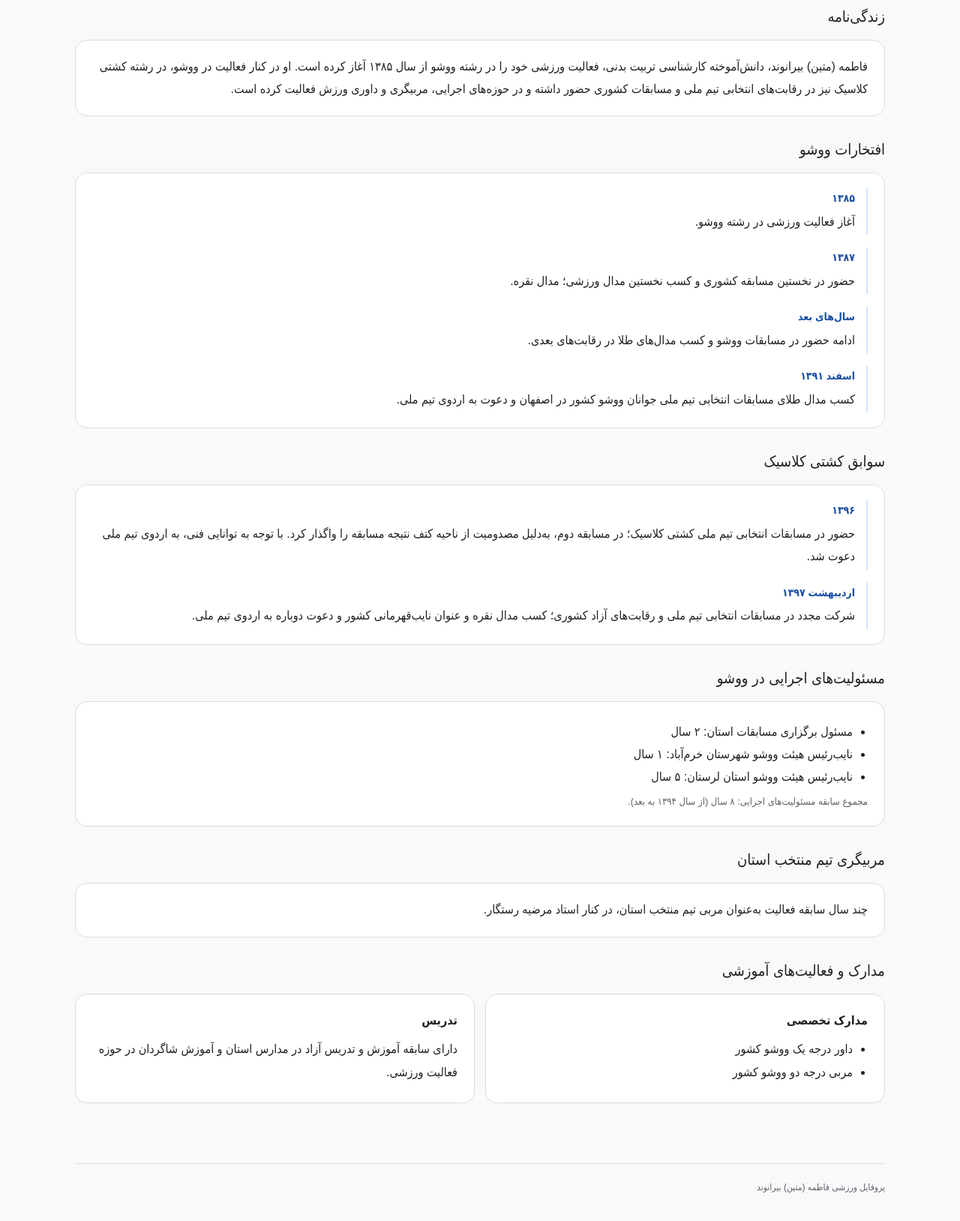
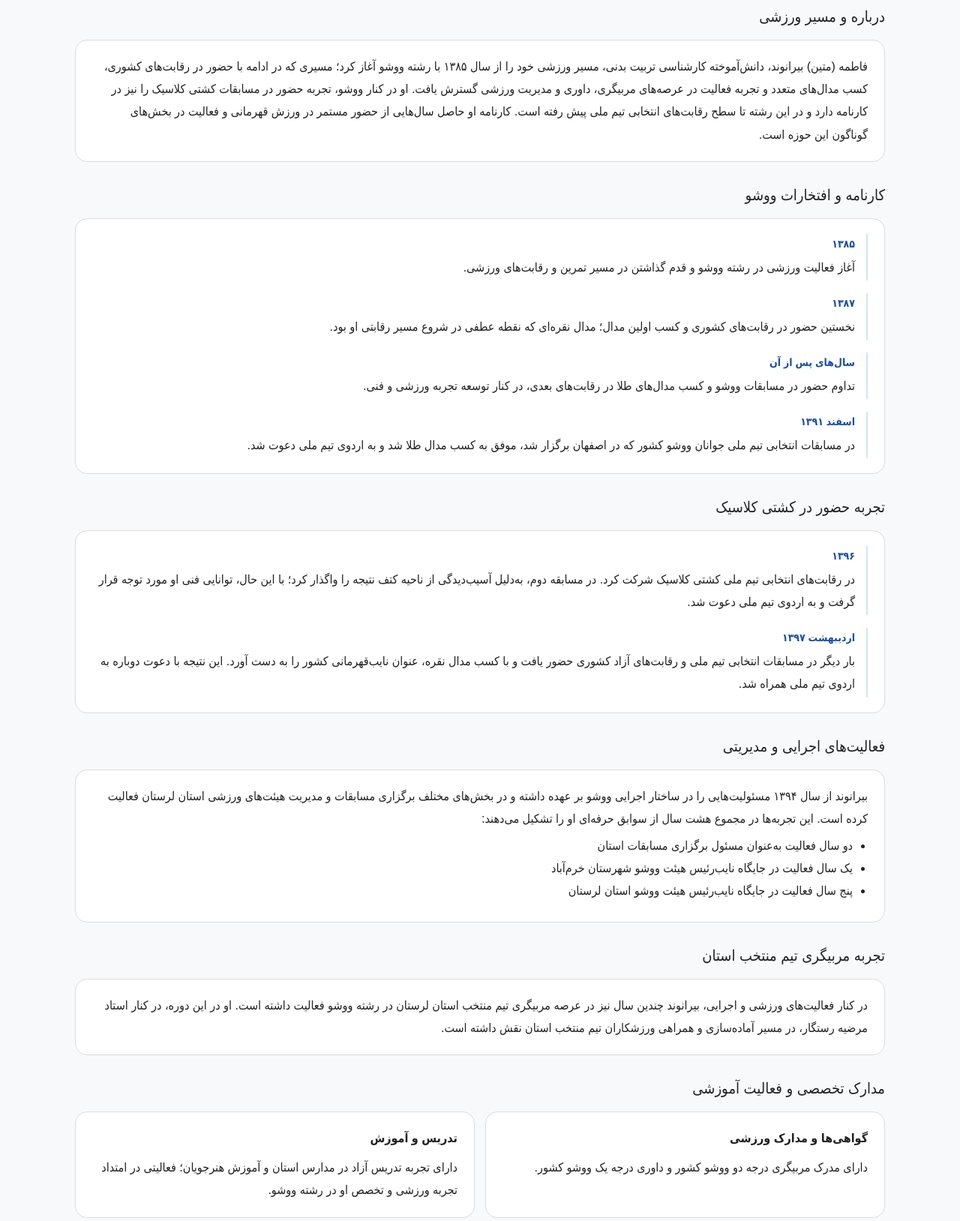
Before and after one commit to matinbeyranvand15-sketch/matin_beyranvand, a plain HTML site: page index.html in a window 1280 px wide. Shown: the part 755-2383 px from the top of the page at 75% size. Drawn offline with Linux system fonts and the light colour scheme.

Commit message:
Polish biography and sports career narrative

```diff
--- a/index.html
+++ b/index.html
@@ -31,11 +31,11 @@
 <div class="profile">
 <div>
 <h1>فاطمه (متین) بیرانوند</h1>
-<p class="subtitle">ورزشکار ووشو و کشتی کلاسیک · مربی و داور ووشو</p>
+<p class="subtitle">فعال رشته‌های ووشو و کشتی کلاسیک · مربی و داور ووشو</p>
 <div class="chips"><span class="chip">کارشناسی تربیت بدنی</span><span class="chip">مربی درجه دو ووشو</span><span class="chip">داور درجه یک ووشو</span></div>
 </div>
 <aside class="panel">
-<div class="panel-head"><strong>اطلاعات کلی</strong><br><small>مشخصات و حوزه‌های فعالیت</small></div>
+<div class="panel-head"><strong>اطلاعات کلی</strong><br><small>حوزه‌های فعالیت و تخصص</small></div>
 <div class="panel-body">
 <div class="fact"><b>نام</b>فاطمه (متین) بیرانوند</div>
 <div class="fact"><b>رشته‌های ورزشی</b>ووشو و کشتی کلاسیک</div>
@@ -46,31 +46,29 @@
 </aside>
 </div>
 <div class="stats">
-<div class="stat"><strong>۲۱</strong><span>مجموع مدال‌ها</span></div>
+<div class="stat"><strong>۲۱</strong><span>مدال در کارنامه ورزشی</span></div>
 <div class="stat"><strong>۱۹ طلا · ۲ نقره</strong><span>ترکیب مدال‌ها</span></div>
 <div class="stat"><strong>۸ سال</strong><span>سابقه مسئولیت اجرایی</span></div>
 </div>
 </header>
 <main>
-<section class="section"><h2>زندگی‌نامه</h2><div class="content-card"><p>فاطمه (متین) بیرانوند، دانش‌آموخته کارشناسی تربیت بدنی، فعالیت ورزشی خود را در رشته ووشو از سال ۱۳۸۵ آغاز کرده است. او در کنار فعالیت در ووشو، در رشته کشتی کلاسیک نیز در رقابت‌های انتخابی تیم ملی و مسابقات کشوری حضور داشته و در حوزه‌های اجرایی، مربیگری و داوری ورزش فعالیت کرده است.</p></div></section>
-<section class="section"><h2>افتخارات ووشو</h2><div class="content-card timeline">
-<div class="item"><div class="year">۱۳۸۵</div><p>آغاز فعالیت ورزشی در رشته ووشو.</p></div>
-<div class="item"><div class="year">۱۳۸۷</div><p>حضور در نخستین مسابقه کشوری و کسب نخستین مدال ورزشی؛ مدال نقره.</p></div>
-<div class="item"><div class="year">سال‌های بعد</div><p>ادامه حضور در مسابقات ووشو و کسب مدال‌های طلا در رقابت‌های بعدی.</p></div>
-<div class="item"><div class="year">اسفند ۱۳۹۱</div><p>کسب مدال طلای مسابقات انتخابی تیم ملی جوانان ووشو کشور در اصفهان و دعوت به اردوی تیم ملی.</p></div>
+<section class="section"><h2>درباره و مسیر ورزشی</h2><div class="content-card"><p>فاطمه (متین) بیرانوند، دانش‌آموخته کارشناسی تربیت بدنی، مسیر ورزشی خود را از سال ۱۳۸۵ با رشته ووشو آغاز کرد؛ مسیری که در ادامه با حضور در رقابت‌های کشوری، کسب مدال‌های متعدد و تجربه فعالیت در عرصه‌های مربیگری، داوری و مدیریت ورزشی گسترش یافت. او در کنار ووشو، تجربه حضور در مسابقات کشتی کلاسیک را نیز در کارنامه دارد و در این رشته تا سطح رقابت‌های انتخابی تیم ملی پیش رفته است. کارنامه او حاصل سال‌هایی از حضور مستمر در ورزش قهرمانی و فعالیت در بخش‌های گوناگون این حوزه است.</p></div></section>
+<section class="section"><h2>کارنامه و افتخارات ووشو</h2><div class="content-card timeline">
+<div class="item"><div class="year">۱۳۸۵</div><p>آغاز فعالیت ورزشی در رشته ووشو و قدم گذاشتن در مسیر تمرین و رقابت‌های ورزشی.</p></div>
+<div class="item"><div class="year">۱۳۸۷</div><p>نخستین حضور در رقابت‌های کشوری و کسب اولین مدال؛ مدال نقره‌ای که نقطه عطفی در شروع مسیر رقابتی او بود.</p></div>
+<div class="item"><div class="year">سال‌های پس از آن</div><p>تداوم حضور در مسابقات ووشو و کسب مدال‌های طلا در رقابت‌های بعدی، در کنار توسعه تجربه ورزشی و فنی.</p></div>
+<div class="item"><div class="year">اسفند ۱۳۹۱</div><p>در مسابقات انتخابی تیم ملی جوانان ووشو کشور که در اصفهان برگزار شد، موفق به کسب مدال طلا شد و به اردوی تیم ملی دعوت شد.</p></div>
 </div></section>
-<section class="section"><h2>سوابق کشتی کلاسیک</h2><div class="content-card timeline">
-<div class="item"><div class="year">۱۳۹۶</div><p>حضور در مسابقات انتخابی تیم ملی کشتی کلاسیک؛ در مسابقه دوم، به‌دلیل مصدومیت از ناحیه کتف نتیجه مسابقه را واگذار کرد. با توجه به توانایی فنی، به اردوی تیم ملی دعوت شد.</p></div>
-<div class="item"><div class="year">اردیبهشت ۱۳۹۷</div><p>شرکت مجدد در مسابقات انتخابی تیم ملی و رقابت‌های آزاد کشوری؛ کسب مدال نقره و عنوان نایب‌قهرمانی کشور و دعوت دوباره به اردوی تیم ملی.</p></div>
+<section class="section"><h2>تجربه حضور در کشتی کلاسیک</h2><div class="content-card timeline">
+<div class="item"><div class="year">۱۳۹۶</div><p>در رقابت‌های انتخابی تیم ملی کشتی کلاسیک شرکت کرد. در مسابقه دوم، به‌دلیل آسیب‌دیدگی از ناحیه کتف نتیجه را واگذار کرد؛ با این حال، توانایی فنی او مورد توجه قرار گرفت و به اردوی تیم ملی دعوت شد.</p></div>
+<div class="item"><div class="year">اردیبهشت ۱۳۹۷</div><p>بار دیگر در مسابقات انتخابی تیم ملی و رقابت‌های آزاد کشوری حضور یافت و با کسب مدال نقره، عنوان نایب‌قهرمانی کشور را به دست آورد. این نتیجه با دعوت دوباره به اردوی تیم ملی همراه شد.</p></div>
 </div></section>
-<section class="section"><h2>مسئولیت‌های اجرایی در ووشو</h2><div class="content-card">
-<ul><li>مسئول برگزاری مسابقات استان: ۲ سال</li><li>نایب‌رئیس هیئت ووشو شهرستان خرم‌آباد: ۱ سال</li><li>نایب‌رئیس هیئت ووشو استان لرستان: ۵ سال</li></ul>
-<p class="muted">مجموع سابقه مسئولیت‌های اجرایی: ۸ سال (از سال ۱۳۹۴ به بعد).</p>
-</div></section>
-<section class="section"><h2>مربیگری تیم منتخب استان</h2><div class="content-card"><p>چند سال سابقه فعالیت به‌عنوان مربی تیم منتخب استان، در کنار استاد مرضیه رستگار.</p></div></section>
-<section class="section"><h2>مدارک و فعالیت‌های آموزشی</h2><div class="cols">
-<div class="content-card"><h3>مدارک تخصصی</h3><ul><li>داور درجه یک ووشو کشور</li><li>مربی درجه دو ووشو کشور</li></ul></div>
-<div class="content-card"><h3>تدریس</h3><p>دارای سابقه آموزش و تدریس آزاد در مدارس استان و آموزش شاگردان در حوزه فعالیت ورزشی.</p></div>
+<section class="section"><h2>فعالیت‌های اجرایی و مدیریتی</h2><div class="content-card"><p>بیرانوند از سال ۱۳۹۴ مسئولیت‌هایی را در ساختار اجرایی ووشو بر عهده داشته و در بخش‌های مختلف برگزاری مسابقات و مدیریت هیئت‌های ورزشی استان لرستان فعالیت کرده است. این تجربه‌ها در مجموع هشت سال از سوابق حرفه‌ای او را تشکیل می‌دهند:</p>
+<ul><li>دو سال فعالیت به‌عنوان مسئول برگزاری مسابقات استان</li><li>یک سال فعالیت در جایگاه نایب‌رئیس هیئت ووشو شهرستان خرم‌آباد</li><li>پنج سال فعالیت در جایگاه نایب‌رئیس هیئت ووشو استان لرستان</li></ul></div></section>
+<section class="section"><h2>تجربه مربیگری تیم منتخب استان</h2><div class="content-card"><p>در کنار فعالیت‌های ورزشی و اجرایی، بیرانوند چندین سال نیز در عرصه مربیگری تیم منتخب استان لرستان در رشته ووشو فعالیت داشته است. او در این دوره، در کنار استاد مرضیه رستگار، در مسیر آماده‌سازی و همراهی ورزشکاران تیم منتخب استان نقش داشته است.</p></div></section>
+<section class="section"><h2>مدارک تخصصی و فعالیت آموزشی</h2><div class="cols">
+<div class="content-card"><h3>گواهی‌ها و مدارک ورزشی</h3><p>دارای مدرک مربیگری درجه دو ووشو کشور و داوری درجه یک ووشو کشور.</p></div>
+<div class="content-card"><h3>تدریس و آموزش</h3><p>دارای تجربه تدریس آزاد در مدارس استان و آموزش هنرجویان؛ فعالیتی در امتداد تجربه ورزشی و تخصص او در رشته ووشو.</p></div>
 </div></section>
 </main>
 <footer>پروفایل ورزشی فاطمه (متین) بیرانوند</footer>
```
